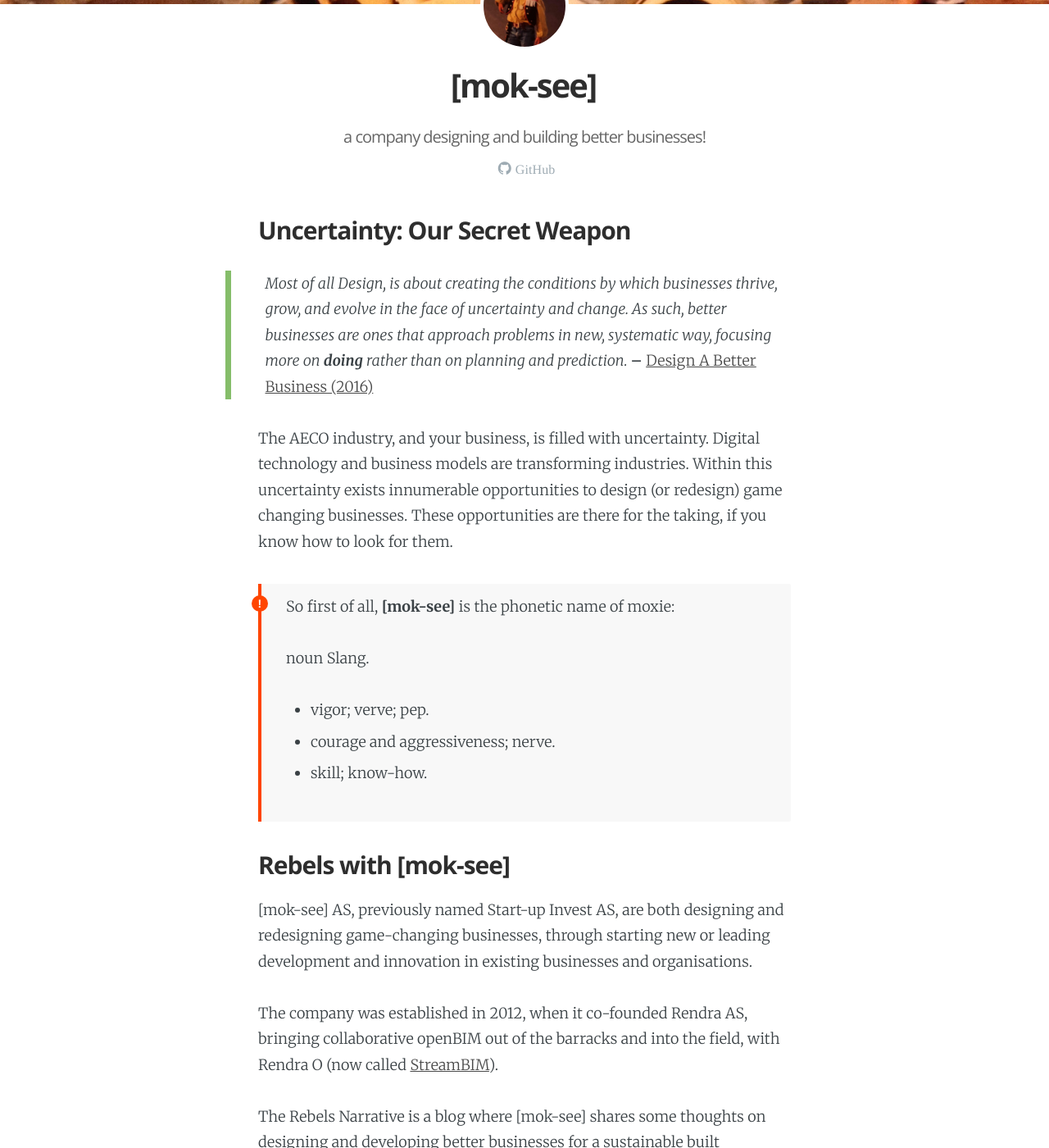
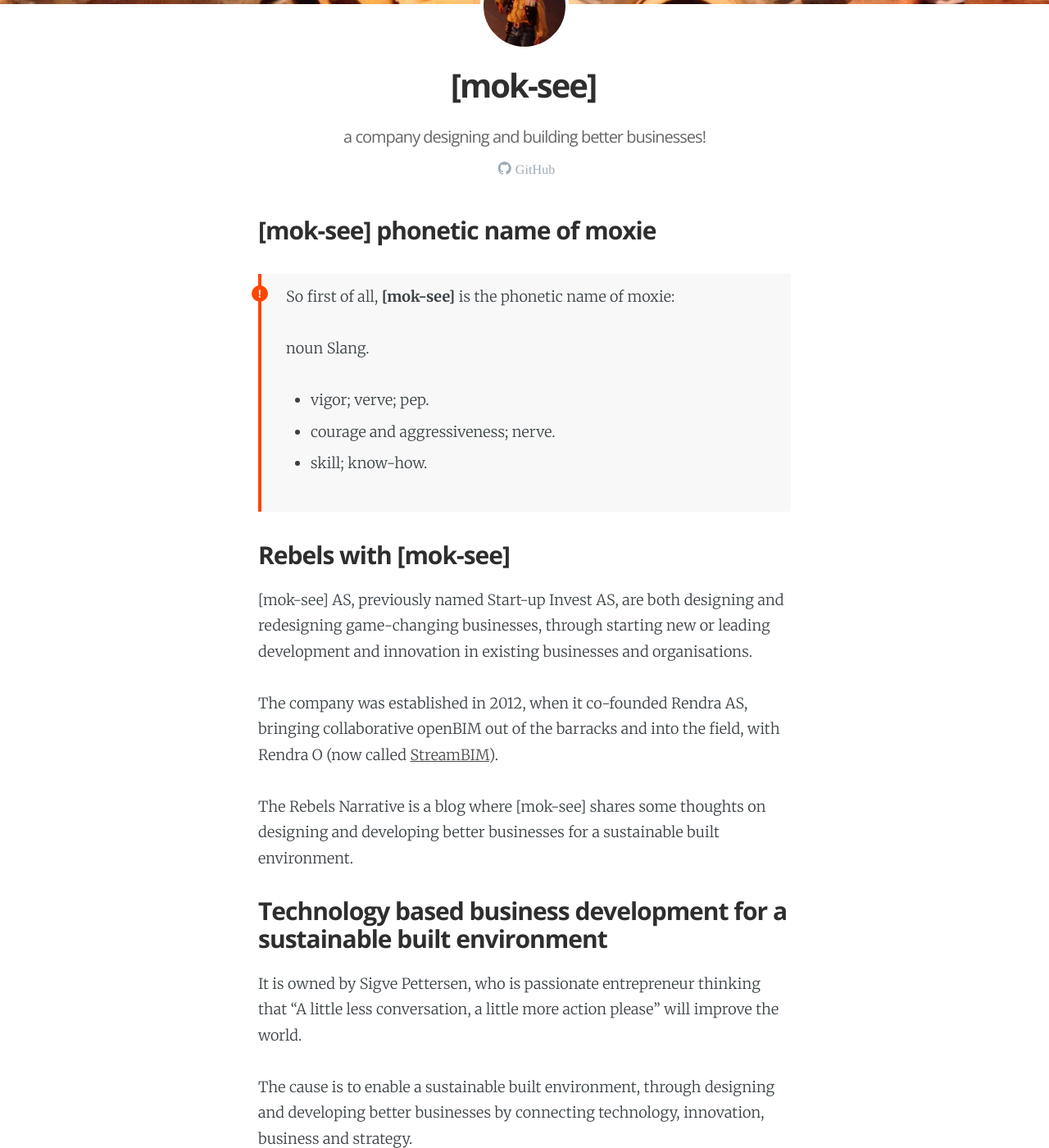
Before and after one commit to mok-see/mok-see.github.io, a Jekyll site: the page built from _pages/about-ms.md, in a window 1280 px wide and 1400 px high, scrolled down 315 px. Shown: the whole window at 82% size. Built offline with Jekyll 4.4.1, drawn with Linux system fonts in a browser that asks for light colours; some web fonts are replaced; some of the changed text lies outside the part shown.

Commit message:
iterated on about page

```diff
--- a/_pages/about-ms.md
+++ b/_pages/about-ms.md
@@ -11,10 +11,7 @@ excerpt:   This page contains information about [mok-see].
 <script async defer src="https://buttons.github.io/buttons.js"></script>
 
 
-## Uncertainty: Our Secret Weapon
->Most of all Design, is about creating the conditions by which businesses thrive, grow, and evolve in the face of uncertainty and change. As such, better businesses are ones that approach problems in new, systematic way, focusing more on **doing** rather than on planning and prediction. <cite>-- [Design A Better Business (2016)](https://designabetterbusiness.com) </cite>
-
-The AECO industry, and your business, is filled with uncertainty. Digital technology and business models are transforming industries. Within this uncertainty exists innumerable opportunities to design (or redesign) game changing businesses. These opportunities are there for the taking, if you know how to look for them.
+## [mok-see] phonetic name of moxie
 
 <div class="tip">
 <p>So first of all, <strong>[mok-see]</strong> is the phonetic name of moxie:
@@ -37,7 +34,7 @@ The company was established in 2012, when it co-founded Rendra AS, bringing coll
 
 The Rebels Narrative is a blog where [mok-see] shares some thoughts on designing and developing better businesses for a sustainable built environment.
 
-## Designer: A Rebel With A Cause
+## Technology based business development for a sustainable built environment
 
 It is owned by Sigve Pettersen, who is passionate entrepreneur thinking that "A little less conversation, a little more action please" will improve the world.
 
```
